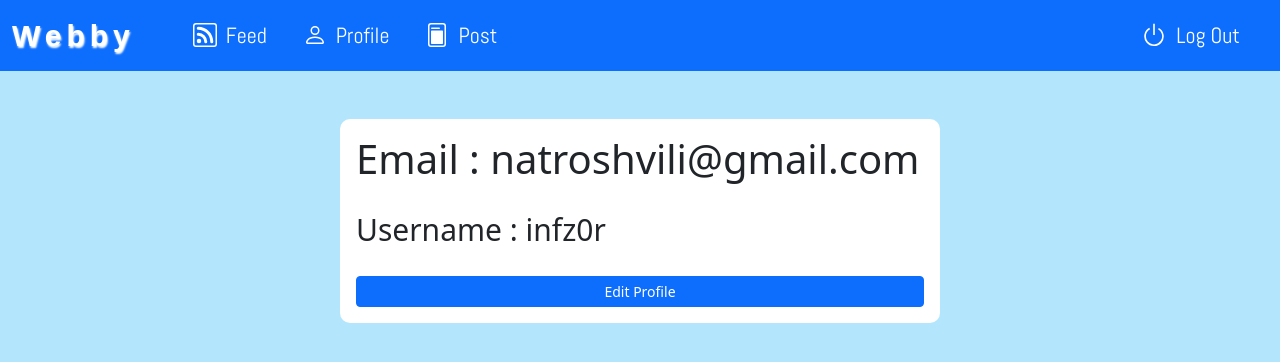
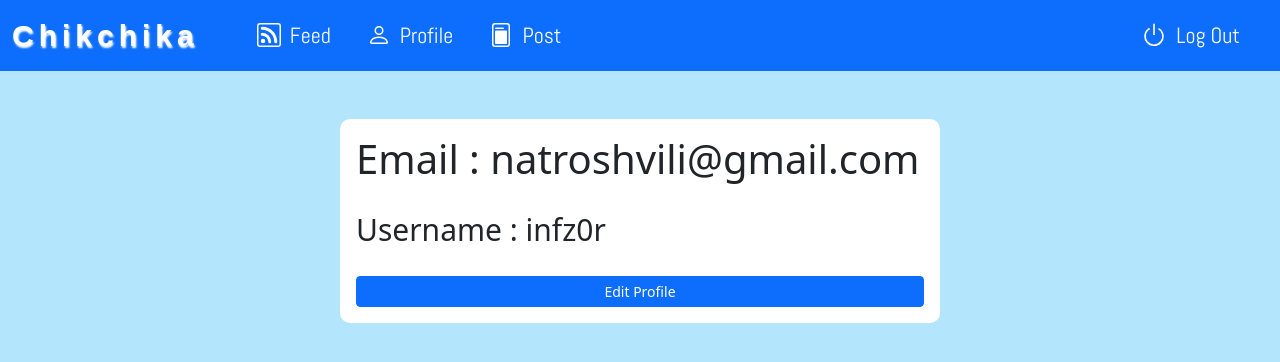
Before and after one commit to nnatroo/chikchika, a Flask app: page /profile in a window 1280 px wide. Shown: the top 362 px of the page. Run offline with Flask 2, Linux system fonts and the light colour scheme; a user stored in the database is signed in; data comes from the database, SQL or seed files in the repository; some web fonts are replaced.

Commit message:
Changes by User

```diff
--- a/templates/base.html
+++ b/templates/base.html
@@ -9,7 +9,7 @@
     {% block css %} {% endblock %}
 </head>
 <body class="base_body">
-    <div style="text-align: center;"><h1 class="header_title">Webby</h1></div>
+    <div style="text-align: center;"><h1 class="header_title">Chikhika</h1></div>
     {% block content %} Content {% endblock %}
     <script src="https://cdn.jsdelivr.net/npm/bootstrap@5.2.0-beta1/dist/js/bootstrap.bundle.min.js" integrity="sha384-pprn3073KE6tl6bjs2QrFaJGz5/SUsLqktiwsUTF55Jfv3qYSDhgCecCxMW52nD2" crossorigin="anonymous"></script>
 </body>
--- a/templates/base_profile.html
+++ b/templates/base_profile.html
@@ -17,7 +17,7 @@
 
     <nav class="navbar navbar-expand-lg navbar-dark bg-primary">
         <div class="container-fluid">
-            <a href="/feed" class="navbar-brand">Webby</a>
+            <a href="/feed" class="navbar-brand">Chikchika</a>
             <button type="button" class="navbar-toggler" data-bs-toggle="collapse" data-bs-target="#navbarCollapse">
                 <span class="navbar-toggler-icon"></span>
             </button>
@@ -74,7 +74,7 @@
     <div class="toast-container position-fixed bottom-0 end-0 p-3">
       <div id="liveToast" class="toast" role="alert" aria-live="assertive" aria-atomic="true">
         <div class="toast-header">
-            <text>Webby</text>
+            <text>Chikchika</text>
           <strong class="me-auto"> </strong>
 {#          <small>{{ current_time }}</small>#}
           <button type="button" class="btn-close" data-bs-dismiss="toast" aria-label="Close"></button>
```
